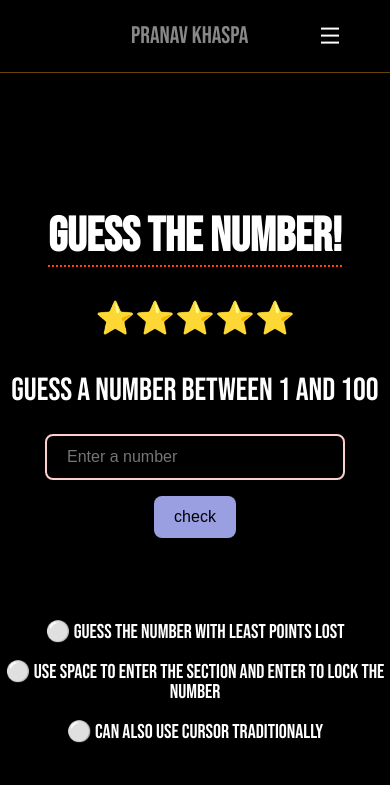
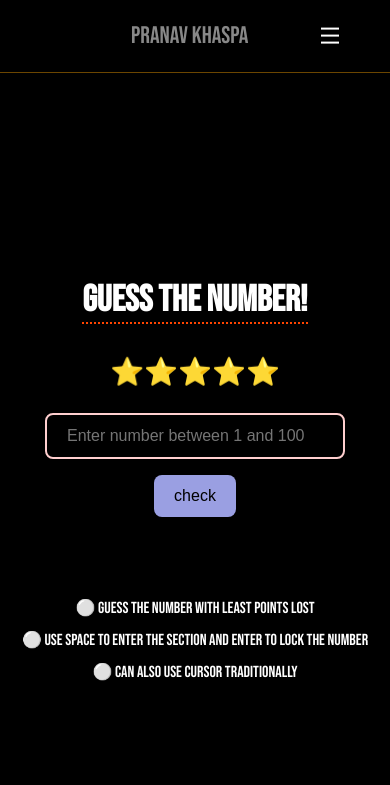
Before and after one commit to pranavkhaspa/guess-the-number, a plain HTML site: page game.html in a window 390 px wide. Drawn offline with nearby package versions, Linux system fonts and the light colour scheme; a web font is replaced by a local one.

Commit message:
removed repeated instruction

```diff
--- a/game.html
+++ b/game.html
@@ -34,8 +34,8 @@
  <div id="main">
     <h1>Guess the number!</h1>
     <p id="score">⭐⭐⭐⭐⭐</p>
-    <p id="instruction"  >Guess a number between 1 and 100</p>
-    <input type="number"  placeholder="Enter a number"  name="number" id="num">
+    <!-- <p id="instruction"  ></p> -->
+    <input type="number"  placeholder="Enter number between 1 and 100"  name="number" id="num">
     <button id="check">check</button>
     <a href="/game.html" id="restart">play again</a>
     <div id="prevguess"><p></p></div>
--- a/styles.css
+++ b/styles.css
@@ -7,8 +7,10 @@
 html, body {
     height: 100%;
     width: 100%;
+    font-size: 1rem;
     background-color: black;
     font-family: "Bebas Neue", serif;
+
 
 }
 #hero i{
@@ -191,17 +193,17 @@ button {
     }
 
     #links a {
-        font-size: 1.5rem;
+        font-size: 1.25rem;
         margin: 0.5rem 0;
     }
 
     /* Main content adjustments */
     h1 {
-        font-size: 3rem;
+        font-size: 2.3rem;
     }
 
     #score, #instruction {
-        font-size: 2rem;
+        font-size: 1.7em;
     }
 
     input, button, a {
@@ -210,11 +212,11 @@ button {
     }
 
     #rules {
-        font-size: 1.25rem;
-        line-height: 1.25rem;
+        font-size: 1rem;
+        line-height: 1rem;
     }
     #msg{
-        font-size: 1.2rem;
+        font-size: 1rem;
     }
      i{
         color: white;
```
